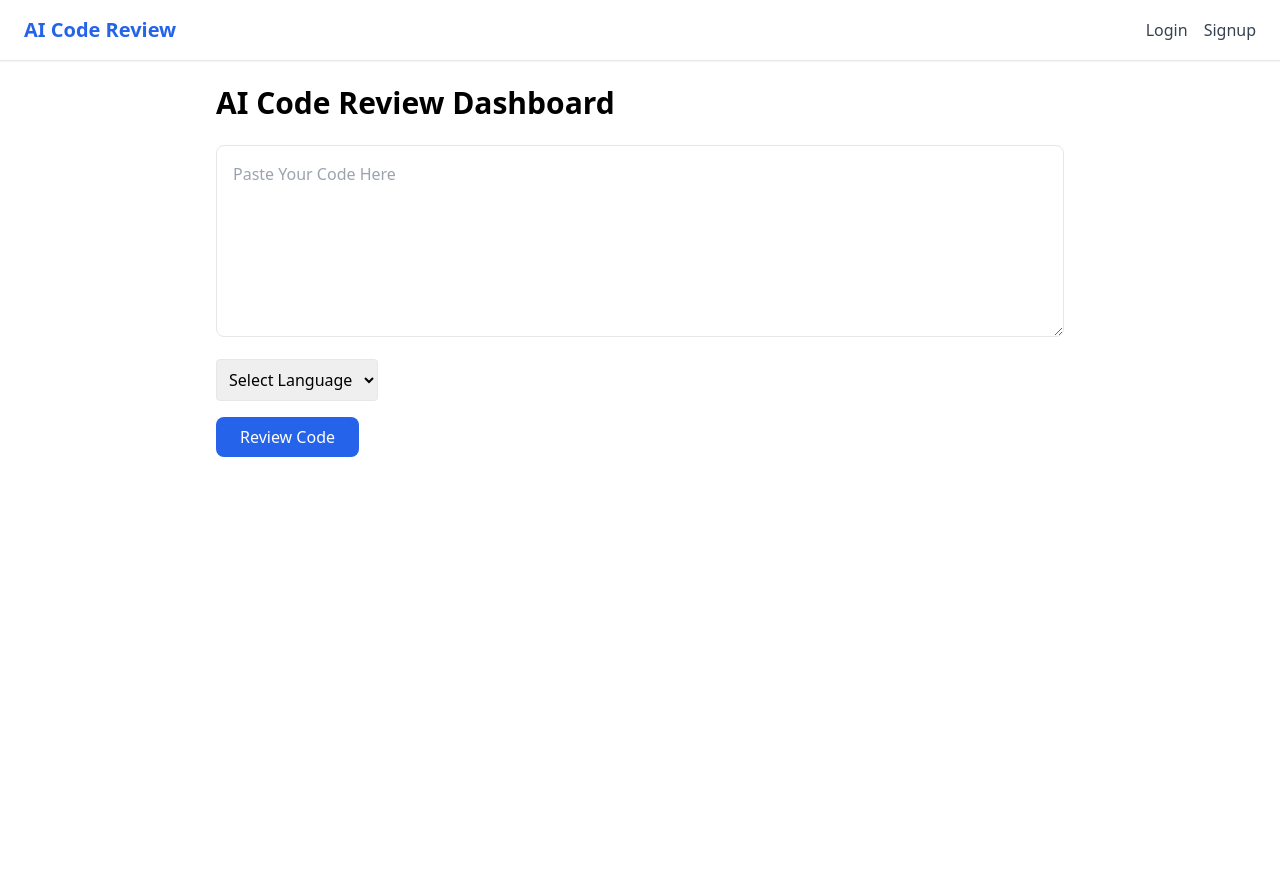
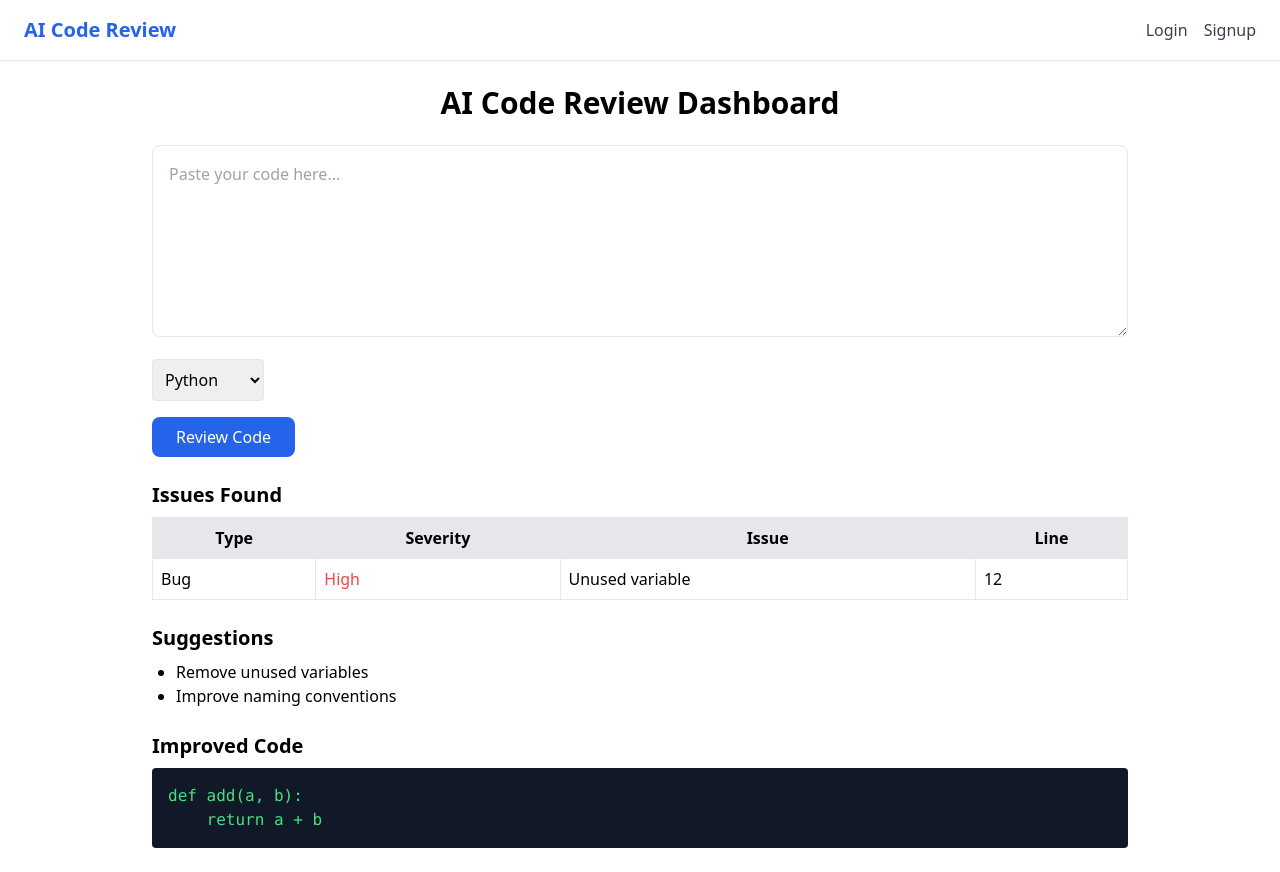
Before and after one commit to sadiya-khan1857/ai-code-review, a React app in the folder frontend/: page /dashboard in a window 1280 px wide. Both pictures are taken after a click on the button "Review Code". Before the commit the page ends 800 px from the top, so only its background shows below. Built offline with nearby package versions, Linux system fonts and the light colour scheme; the HTML template or start-up script is replaced by a standard one.

Commit message:
Add dashboard output UI with issues table and improved code

```diff
--- a/frontend/src/pages/Dashboard.jsx
+++ b/frontend/src/pages/Dashboard.jsx
@@ -1,34 +1,90 @@
-function Dashboard(){
-    return(
-        <div className="p-6 max-w-4xl mx-auto">
-            <h1 className="text-3xl font-bold mb-6 text-centre">AI Code Review Dashboard</h1>
+import { useState } from "react";
 
+function Dashboard() {
+  const [showResult, setShowResult] = useState(false);
+
+  const handleReview = () => {
+    setShowResult(true);
+  };
+
+  return (
+    <div className="p-6 max-w-5xl mx-auto">
+      <h1 className="text-3xl font-bold mb-6 text-center">
+        AI Code Review Dashboard
+      </h1>
+
+      {/* Code Input */}
       <textarea
-            placeholder="Paste Your Code Here"
-            className="w-full h-48 p-4 border rounded-lg mb-4 focus:outline-none focus:ring-2 focus:ring-blue-500"
+        placeholder="Paste your code here..."
+        className="w-full h-48 p-4 border rounded-lg mb-4"
       />
 
+      {/* Language */}
       <select className="p-2 border rounded mb-4">
-            <option>Select Language</option>
         <option>Python</option>
         <option>JavaScript</option>
         <option>Java</option>
-
       </select>
 
       <br />
 
-            <button className="bg-blue-600 text-white px-6 py-2 rounded-lg hover:bg-blue-700 transition">
+      {/* Button */}
+      <button
+        onClick={handleReview}
+        className="bg-blue-600 text-white px-6 py-2 rounded-lg mb-6"
+      >
         Review Code
       </button>
 
+      {/* Output Section */}
+      {showResult && (
+        <div className="space-y-6">
 
+          {/* Issues Table */}
+          <div>
+            <h2 className="text-xl font-semibold mb-2">Issues Found</h2>
+            <table className="w-full border">
+              <thead>
+                <tr className="bg-gray-200">
+                  <th className="p-2 border">Type</th>
+                  <th className="p-2 border">Severity</th>
+                  <th className="p-2 border">Issue</th>
+                  <th className="p-2 border">Line</th>
+                </tr>
+              </thead>
+              <tbody>
+                <tr>
+                  <td className="p-2 border">Bug</td>
+                  <td className="p-2 border text-red-500">High</td>
+                  <td className="p-2 border">Unused variable</td>
+                  <td className="p-2 border">12</td>
+                </tr>
+              </tbody>
+            </table>
+          </div>
+
+          {/* Suggestions */}
+          <div>
+            <h2 className="text-xl font-semibold mb-2">Suggestions</h2>
+            <ul className="list-disc pl-6">
+              <li>Remove unused variables</li>
+              <li>Improve naming conventions</li>
+            </ul>
+          </div>
+
+          {/* Improved Code */}
+          <div>
+            <h2 className="text-xl font-semibold mb-2">Improved Code</h2>
+            <pre className="bg-gray-900 text-green-400 p-4 rounded overflow-auto">
+{`def add(a, b):
+    return a + b`}
+            </pre>
+          </div>
 
         </div>
-
-    )
-
-
+      )}
+    </div>
+  );
 }
 
-export default Dashboard
+export default Dashboard;
```
Lines whose indentation alone changed are shown as unchanged.
